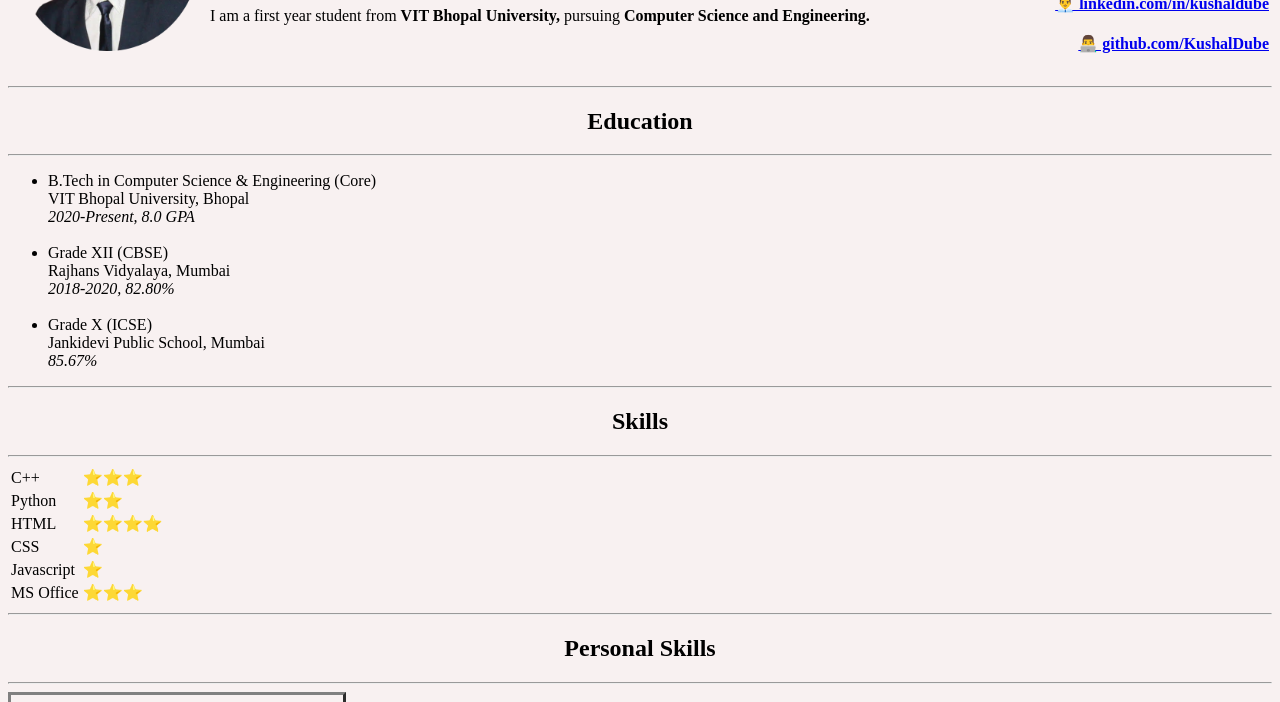
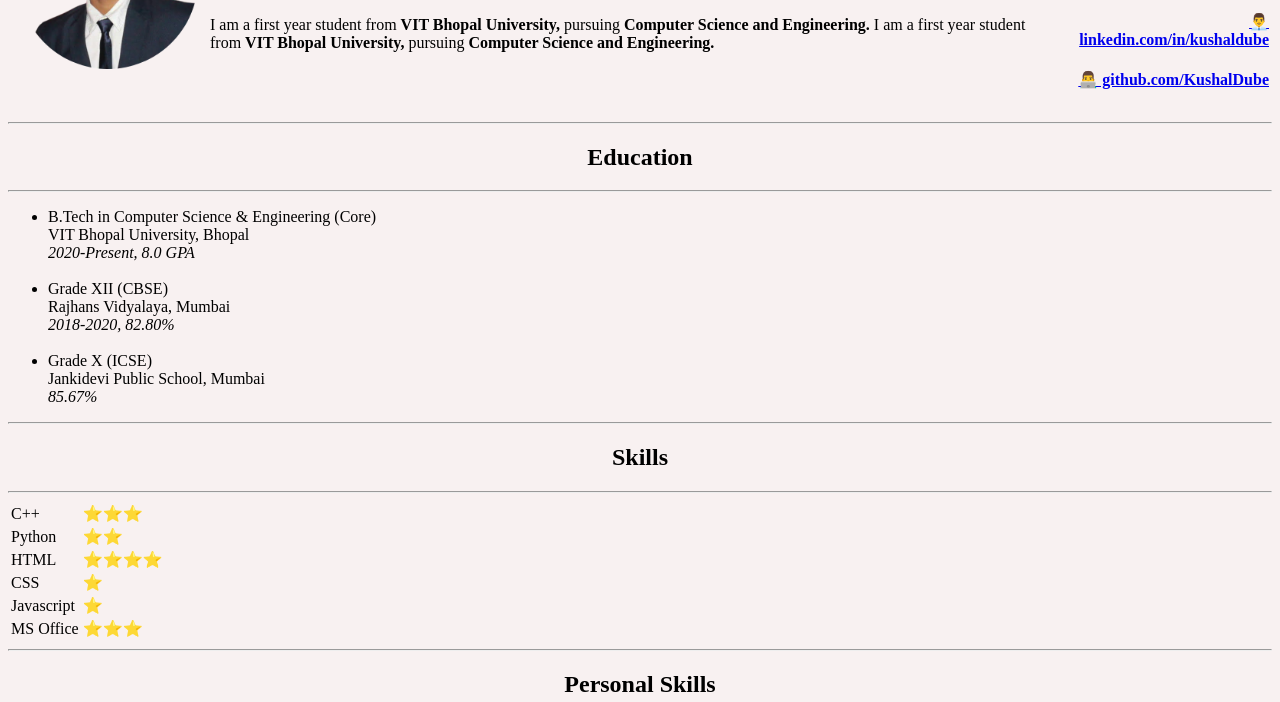
Before and after one commit to KushalDube/cv, a plain HTML site: page index.html in a window 1280 px wide. Shown: the part 159-861 px from the top of the page. Drawn offline with Linux system fonts and the light colour scheme.

Commit message:
change in resume

```diff
--- a/index.html
+++ b/index.html
@@ -21,6 +21,7 @@
               <td><h1>Kushal Dube</h1>
                 <h3><em>Undergraduate Student</em></h3>
                 <p>
+                  I am a first year student from <b>VIT Bhopal University,</b> pursuing <b>Computer Science and Engineering.</b>
                   I am a first year student from <b>VIT Bhopal University,</b> pursuing <b>Computer Science and Engineering.</b>
                 </p>
               </td>
```
